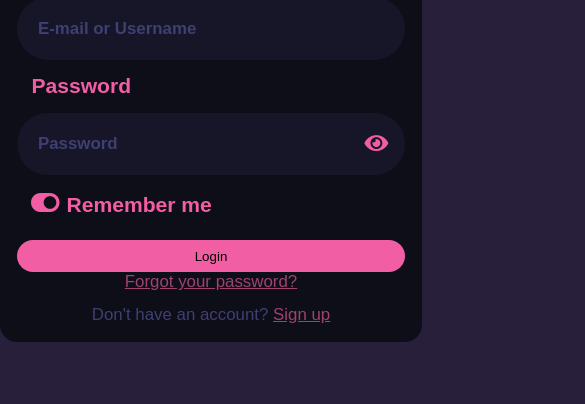
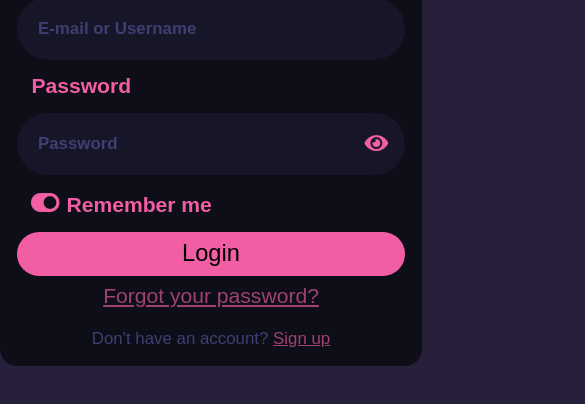
Before and after one commit to RobotEby/music-social-app, a website: page public/index.html in a window 390 px wide. Shown: the part 248-652 px from the top of the page, 585 px wide, since content can reach past the window. Drawn offline with Linux system fonts and the light colour scheme.

Commit message:
refactor: cleaning and refactoring code for responsiveness

```diff
--- a/public/responsive.styles.css
+++ b/public/responsive.styles.css
@@ -1,6 +1,6 @@
-@media  only screen
+@media screen
 and (min-width: 320px)
-and (max-width: 480px) {
+and (max-width: 736px) {
 
     .login-panel {
         width: 50vh;
@@ -43,8 +43,10 @@ and (max-width: 480px) {
     }
 
     .submit-button {
-        font-size: 1.5ch;
+        margin: 0;
+        font-size: 2.8vh;
         padding: 1vh;
+        font-weight: 500;
     }
 
     .toggle-wrapper {
@@ -57,6 +59,6 @@ and (max-width: 480px) {
 
     .forgot-password-container,
     #forgot-password-link {
-        margin: 0;
+        font-size: 2.5vh;
     }
 }
```
